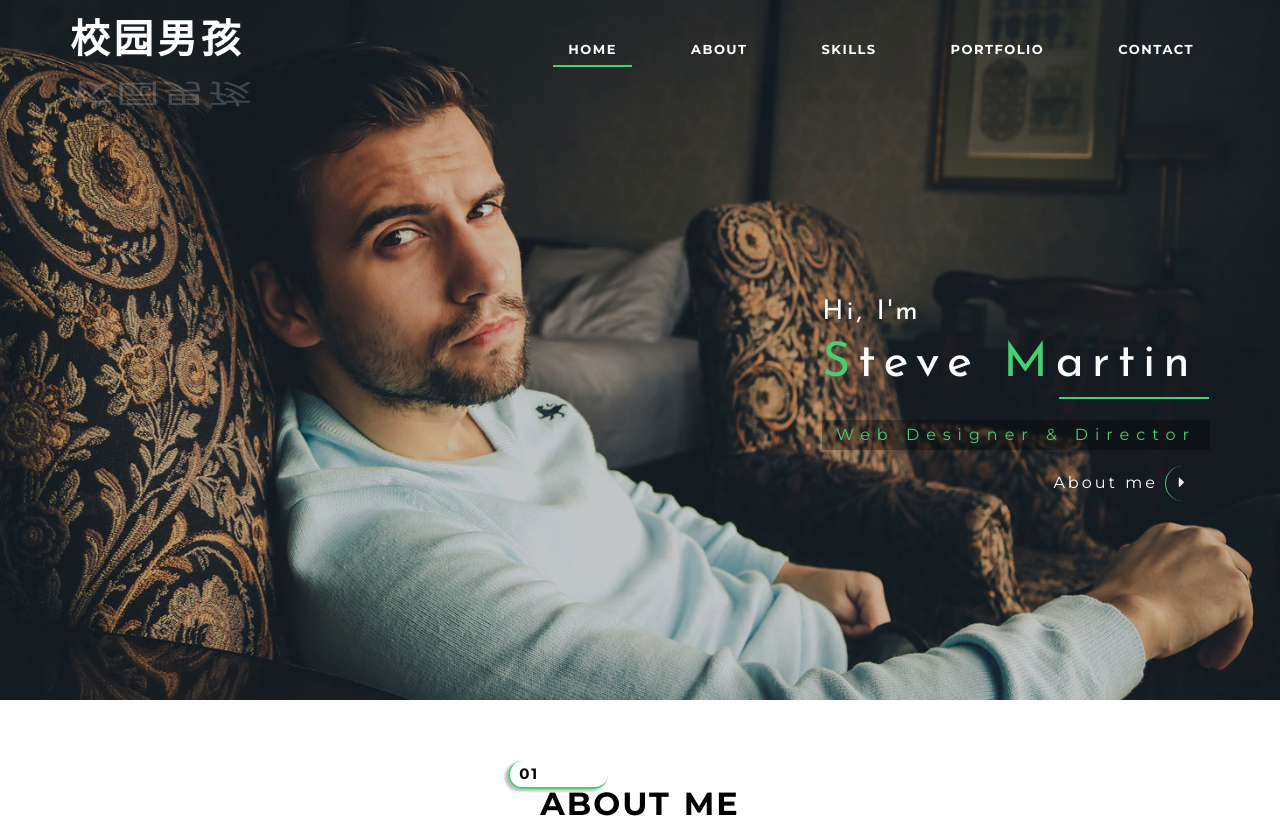
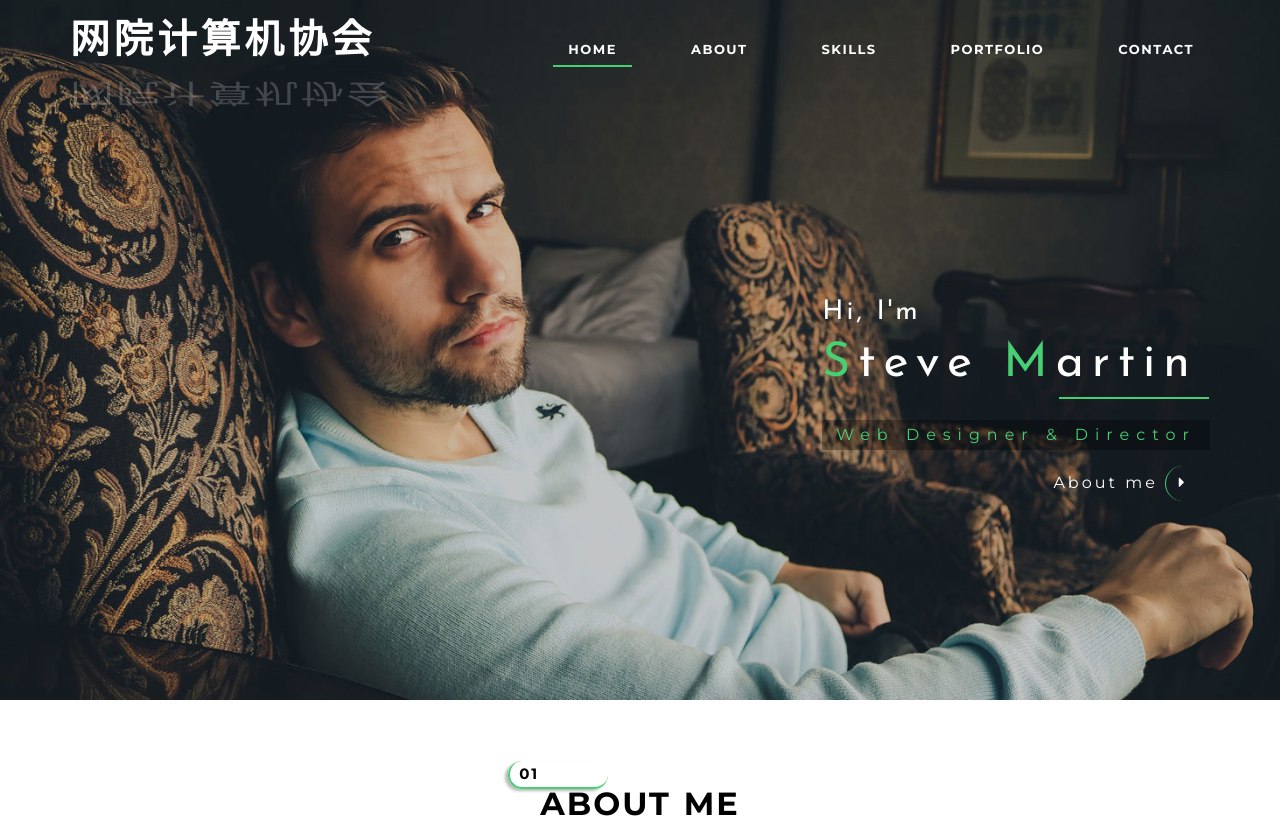
Before and after one commit to xmg520/wyjsjxh, a plain HTML site: page index.html in a window 1280 px wide. Shown: the top 825 px of the page. Drawn offline with Linux system fonts and the light colour scheme.

Commit message:
Update index.html

```diff
--- a/index.html
+++ b/index.html
@@ -2,7 +2,7 @@
 <html lang="en">
 
 <head>
-	<title>校园男孩</title>
+	<title>网院计算机协会</title>
 	<!-- Meta Tags -->
 	<meta name="viewport" content="width=device-width, initial-scale=1">
 	<meta http-equiv="Content-Type" content="text/html; charset=utf-8" />
@@ -37,7 +37,7 @@
 
 				<div class="header-bottom-agileits">
 					<div class="w3-logo">
-						<h1><a href="index.html">校园男孩<span class="sub-logo">校园男孩</span></a></h1>
+						<h1><a href="index.html">网院计算机协会<span class="sub-logo">网院计算机协会</span></a></h1>
 					</div>
 					<!-- navigation -->
 					<nav class="navbar navbar-default shift">
```
